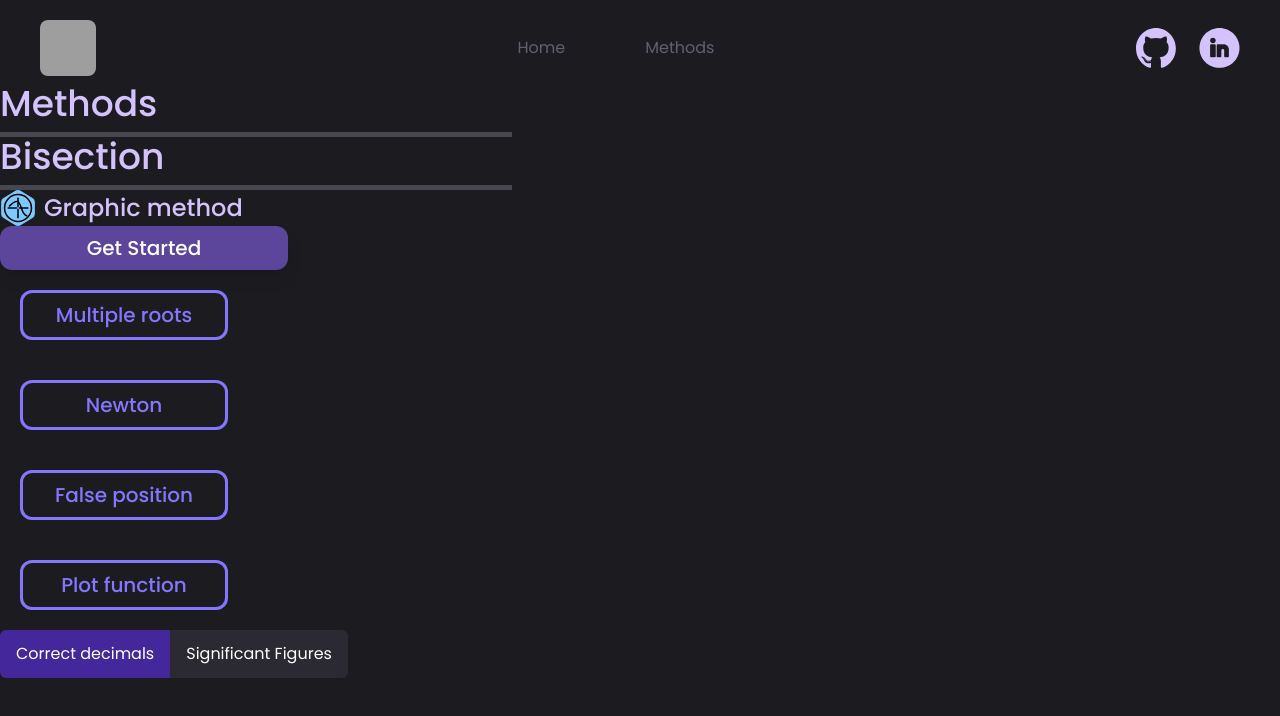
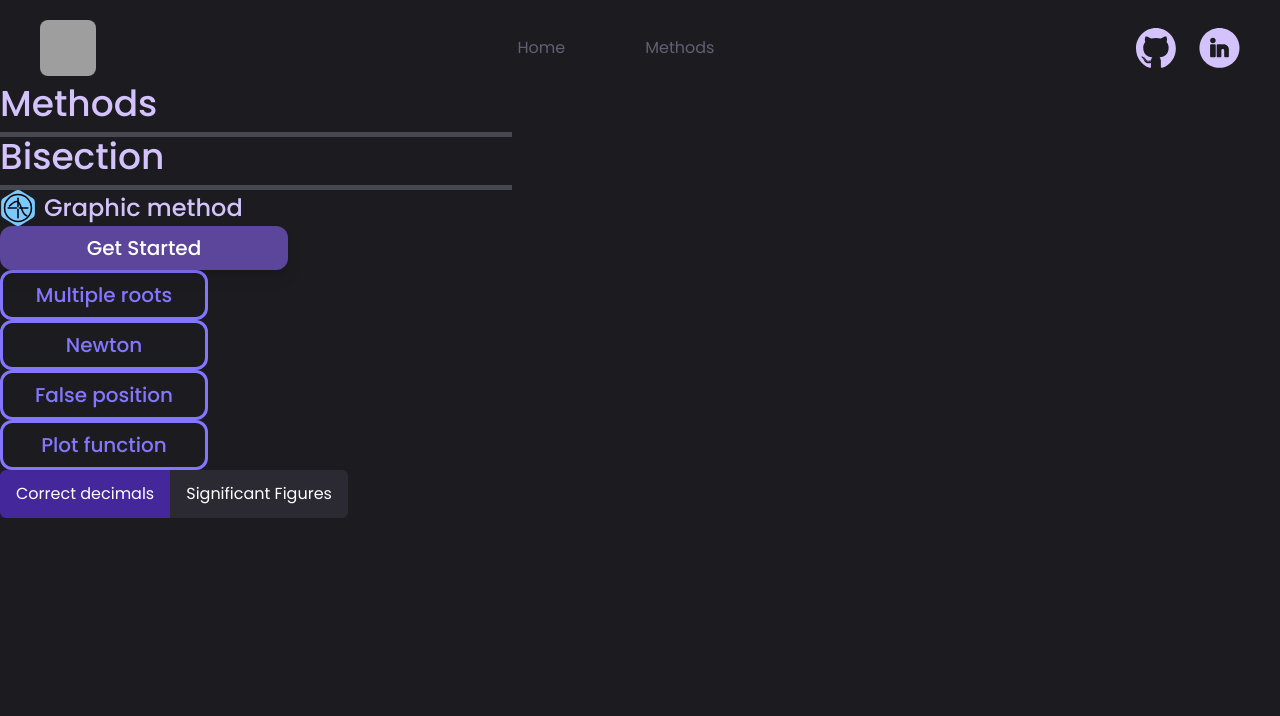
Before and after one commit to Adrephos/TheNumberForge, a React (Vite) app: page / in a window 1280 px wide. Shown: the top 716 px of the page. Built offline with nearby package versions, Linux system fonts and the light colour scheme; grey boxes are pictures that could not be loaded; what tailwindcss-patterns would draw is missing.

Commit message:
chore: remove method button margin

```diff
--- a/src/components/Buttons.tsx
+++ b/src/components/Buttons.tsx
@@ -12,7 +12,7 @@ export const NormalButton = ({ text, href }: { text: string, href: string }) =>
 
 export const MethodButton = ({ text, href }: { text: string, href: string }) => {
   return (
-    <div className="m-5 hover:drop-shadow-[0px_0px_3rem_#8576FF] hover:-translate-y-1 active:translate-y-1 w-[13rem] rounded-xl transition-all">
+    <div className="hover:drop-shadow-[0px_0px_3rem_#8576FF] hover:-translate-y-1 active:translate-y-1 w-[13rem] rounded-xl transition-all">
       <a className="block border-[3px] border-[#8576FF] text-center text-[#8576FF] text-xl font-medium py-2 px-4 w-full rounded-xl"
         href={href}>
         {text}
```
